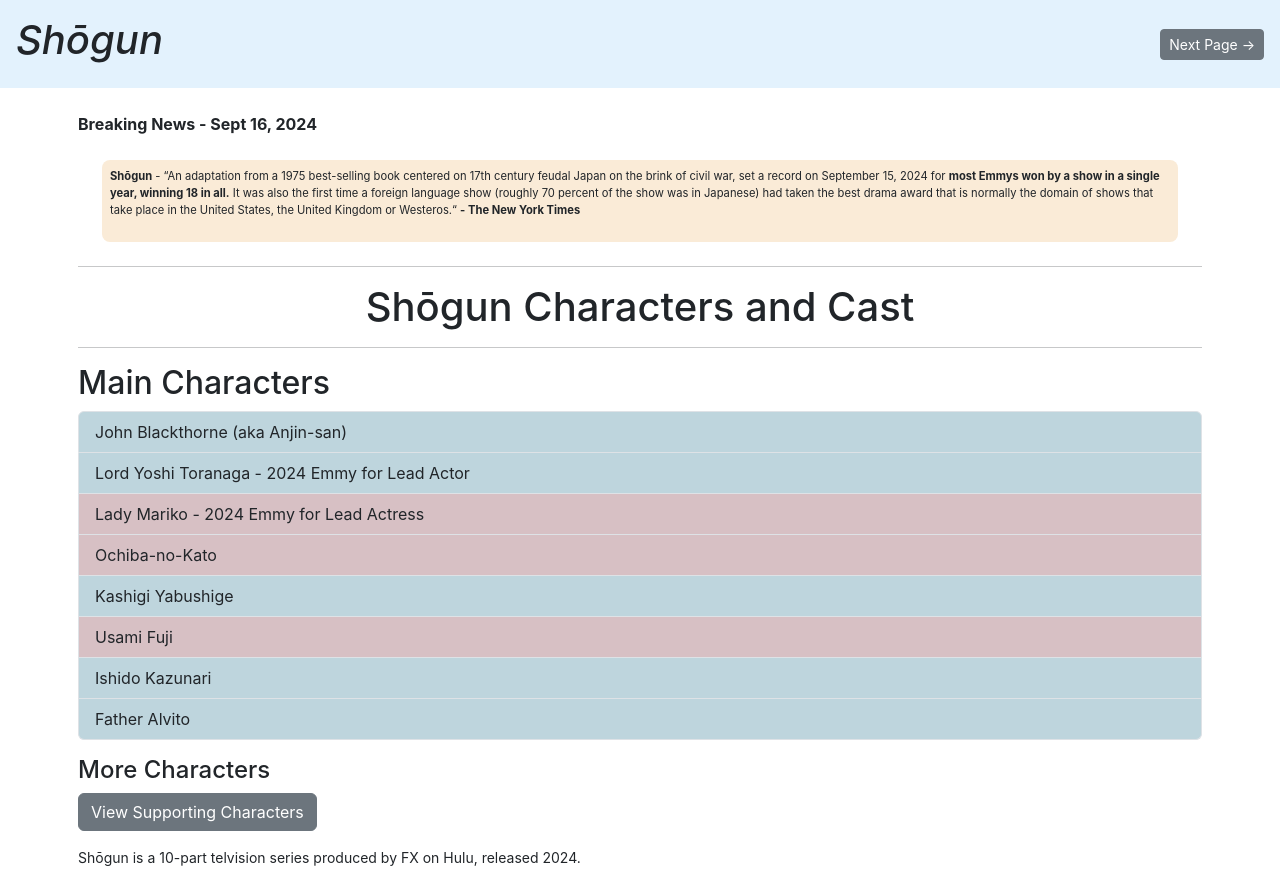
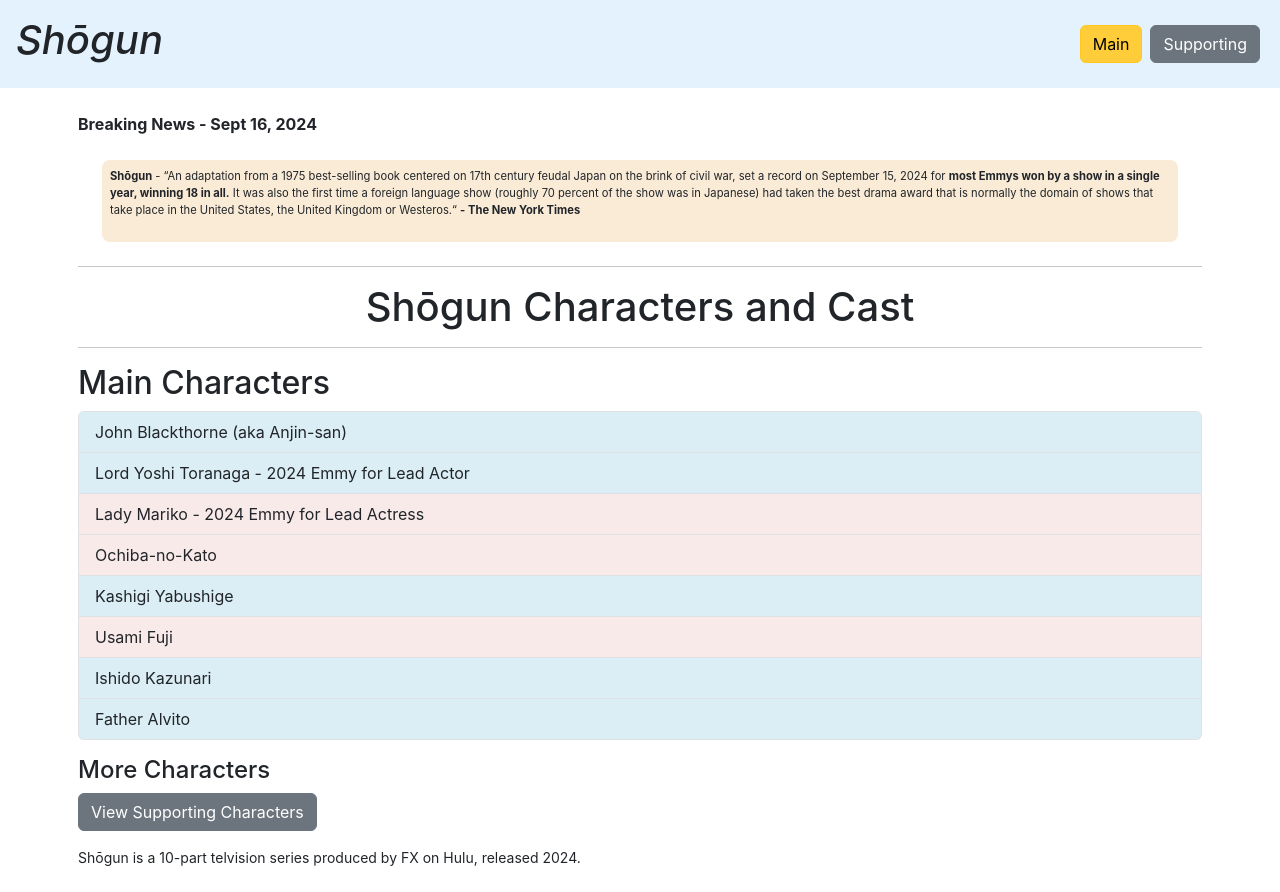
Before and after one commit to squirrelRock/_app_week06_fct, a Next.js app: page / in a window 1280 px wide. Built offline with nearby package versions, Linux system fonts and the light colour scheme.

Commit message:
improved navigation

```diff
--- a/components/Layout.js
+++ b/components/Layout.js
@@ -2,35 +2,34 @@
 import Link from 'next/link';
 import { useRouter } from 'next/router';
 
-export default function Layout({ children}) {
 
-  const router = useRouter();
+  export default function Layout({ children }) {
+    const router = useRouter();
+    const { pathname } = router;
 
-  const isHomePage = router.pathname === '/';
+    // Determine if on the home page or secondary page
+    const isMain = pathname === '/';
+    const isSecondary = pathname === '/secondary';
 
   return (
     <>
       <Head>
-        <title>Shōgun - Main Characters</title>
+        <title>Shōgun</title>
       </Head>
       <header>
         <nav className="navbar navbar-light p-3" style={{ backgroundColor: '#e3f2fd' }}>
-
-        <h1><em>Shōgun</em></h1>
-
+          <h1><em>Shōgun</em></h1>
           <ul className='navbar-nav'>
-          {isHomePage ? (
-            <Link href="/secondary" className="btn btn-secondary btn-sm">
-              Next Page →
-            </Link>
-          ) : (
-            <button className="btn btn-secondary btn-sm" onClick={() => router.back()}>
-              ← Go Back
-            </button>
-          )}
+            <span>
+              <Link href="/" className={`btn ${isMain ? 'btn-warning active' : 'btn-secondary'} mx-1`}>
+                Main
+              </Link>
+              <Link href="/secondary" className={`btn ${isSecondary ? 'btn-warning active' : 'btn-secondary'} mx-1`}>
+                Supporting
+              </Link>
+            </span>
           </ul>
         </nav>
-
       </header>
 
       <main>
--- a/pages/index-1.js
+++ b/pages/index-1.js
@@ -27,7 +27,7 @@
         <h1>Main Characters</h1>
         <div className="list-group">
           {allData.map(({ id, Character, gender }) => {
-            // Determine gender class
+
             const genderClass = gender === 1 ? 'male' : 'female';
 
             return (
--- a/styles/globals.css
+++ b/styles/globals.css
@@ -20,7 +20,7 @@
 }
 
 .card-body.female {
-  background-color: rgb(236, 222, 241);
+  background-color: antiquewhite;
  }
 
  .accordion-button.male {
@@ -35,12 +35,19 @@
 
 
 .list-group-item.male {
-  background-color: rgb(190, 213, 221);
+  background-color: rgb(219, 238, 245);
 }
 
+.list-group-item.male:hover {
+  background-color: rgb(199, 218, 225);
+}
 
 .list-group-item.female {
-  background-color: rgb(215, 192, 196);
+  background-color: rgb(249, 234, 234);
+}
+
+.list-group-item.female:hover {
+  background-color: rgb(229, 214, 214);
 }
 
 
```
Also changed, not shown: pages/main/[id].js (+8 -5 lines), pages/secondary/[id].js (+6 -6 lines), public/replit.svg (deleted).
